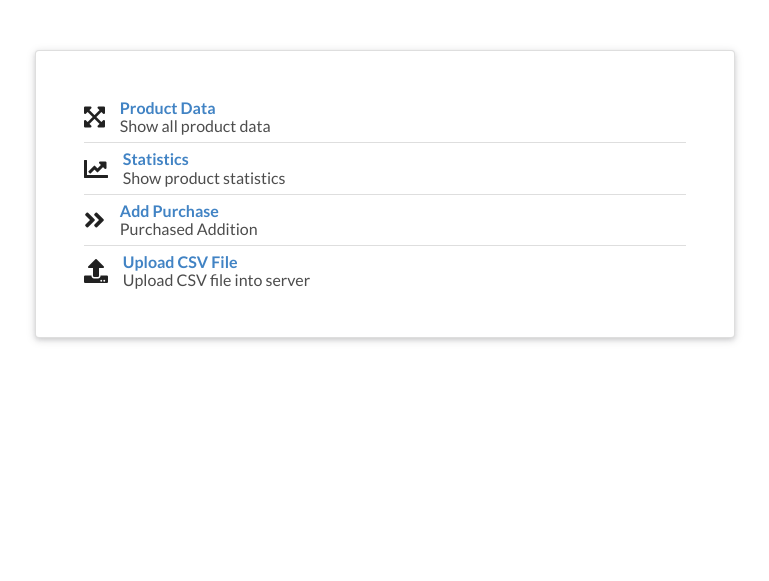
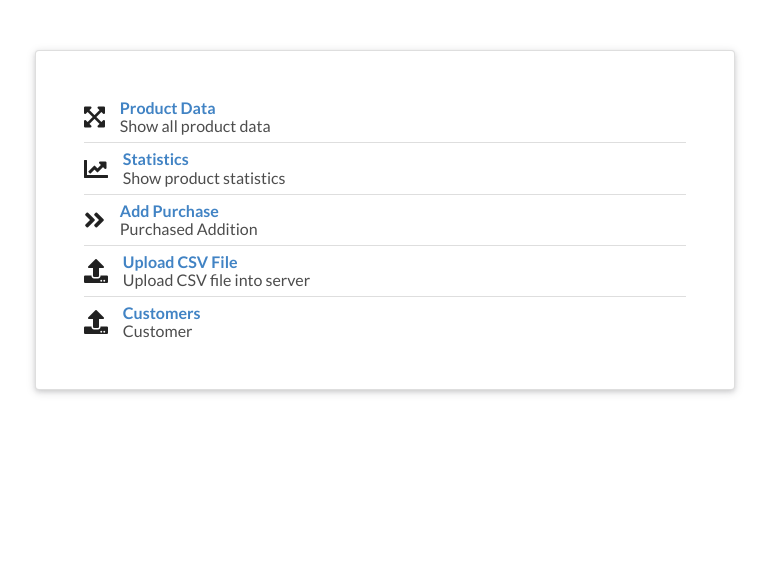
Before and after one commit to endang-ismaya/django4-w-datascience, a Django app: page / in a window 1280 px wide. Shown: the top 581 px of the page, without its empty margins (255-1024 px from the left). Run offline with Django 4.2, Linux system fonts and the light colour scheme; parts of the project's set-up code (start-up, migrations or seed data) failed here and were passed over; some libraries are stand-ins or nearby versions.

Commit message:
add customer corr view

```diff
--- a/_project/urls.py
+++ b/_project/urls.py
@@ -14,5 +14,6 @@ urlpatterns = [
     path("", views.index),
     path("products/", include("apps.products.urls"), name="products"),
     path("upload/", include("apps.csvs.urls")),
+    path("customers/", include("apps.customers.urls")),
 ]
 urlpatterns += static(settings.MEDIA_URL, document_root=settings.MEDIA_ROOT)
--- a/apps/customers/urls.py
+++ b/apps/customers/urls.py
@@ -0,0 +1,6 @@
+from django.urls import path
+from apps.customers import views
+
+urlpatterns = [
+    path("", views.customer_corr, name="customers__home"),
+]
--- a/templates/home.html
+++ b/templates/home.html
@@ -3,6 +3,7 @@
 {% url 'products__statistics' as path_to_statistics %}
 {% url 'products__add_purchase' as path_to_add_record %}
 {% url 'csvs__upload' as path_to_upload_csv %}
+{% url 'customers__home' as path_to_customer %}
 <!DOCTYPE html>
 <html lang="en">
   <head>
@@ -51,6 +52,13 @@
             <div class="description">Upload CSV file into server</div>
           </div>
         </div>
+        <div class="item">
+          <i class="large upload middle aligned icon"></i>
+          <div class="content">
+            <a class="header" href={{ path_to_customer }}>Customers</a>
+            <div class="description">Customer</div>
+          </div>
+        </div>
       </div>
     </div>
     <script src="{% static 'js/main.js' %}"></script>
--- a/templates/includes/navbar.html
+++ b/templates/includes/navbar.html
@@ -2,11 +2,13 @@
 {% url 'products__statistics' as path_to_statistics %}
 {% url 'products__add_purchase' as path_to_add_record %}
 {% url 'csvs__upload' as path_to_upload_csv %}
+{% url 'customers__home' as path_to_customer %}
 <div class="ui secondary pointing menu">
   <a class="item {% if request.path == path_to_products %}active{% endif %}" href={{ path_to_products }}>Home</a>
   <a class="item {% if request.path == path_to_statistics %}active{% endif %}" href={{ path_to_statistics }}>statistics</a>
   <a class="item {% if request.path == path_to_add_record %}active{% endif %}" href={{ path_to_add_record }}>Add Purchase</a>
   <a class="item {% if request.path == path_to_upload_csv %}active{% endif %}" href={{ path_to_upload_csv }}>Upload File</a>
+  <a class="item {% if request.path == path_to_customer %}active{% endif %}" href={{ path_to_customer }}>Customers</a>
   <div class="right menu">
     <a class="ui item">Logout</a>
   </div>
```
Also changed, not shown: apps/customers/views.py (+21 -1 lines), templates/customers/customers-index.html (added, +8 -0 lines).
